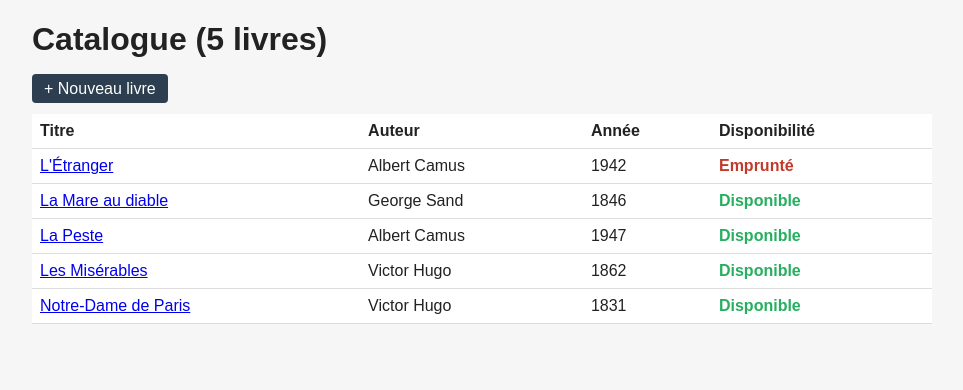
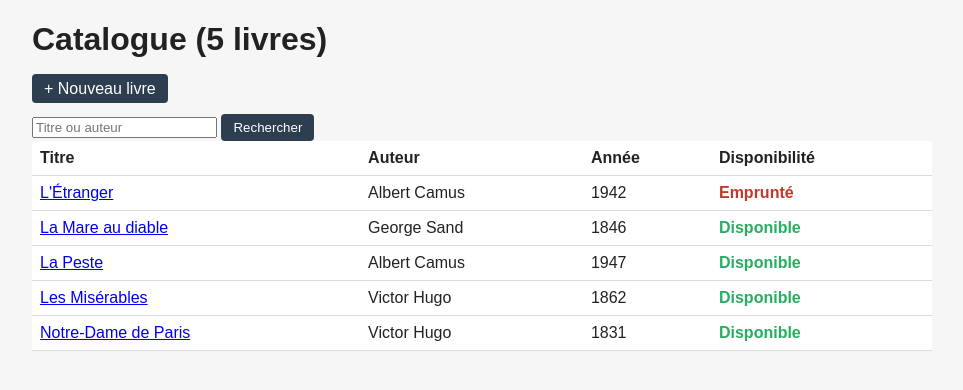
Before and after one commit to saarwaaan-aabii/bibliotheque, a Django app: page / in a window 1280 px wide. Shown: the part 43-433 px from the top of the page, without its empty margins (158-1121 px from the left). Run offline with Django 5.2, Linux system fonts and the light colour scheme; data comes from the database, SQL or seed files in the repository.

Commit message:
Étape 3 : recherche de livres par titre ou auteur (?q=)
Co-Authored-By: Claude Opus 5.5 <noreply@anthropic.com>
Claude-Session: https://claude.ai/code/session_01Qf997hzyFpuzmWR7jweJyb

```diff
--- a/catalogue/templates/catalogue/livre_liste.html
+++ b/catalogue/templates/catalogue/livre_liste.html
@@ -2,6 +2,11 @@
 {% block content %}
 <h1>Catalogue ({{ livres|length }} livre{{ livres|length|pluralize }})</h1>
 <p><a class="btn" href="{% url 'livre_creer' %}">+ Nouveau livre</a></p>
+<form method="get">
+  <input type="search" name="q" value="{{ q }}" placeholder="Titre ou auteur" aria-label="Rechercher un livre">
+  <button type="submit">Rechercher</button>
+  {% if q %}<a href="{% url 'livre_liste' %}">Effacer</a>{% endif %}
+</form>
 <table>
   <thead><tr><th>Titre</th><th>Auteur</th><th>Année</th><th>Disponibilité</th></tr></thead>
   <tbody>
--- a/catalogue/tests.py
+++ b/catalogue/tests.py
@@ -39,3 +39,9 @@ class PagesTests(TestCase):
         self.assertEqual(response.status_code, 200)
         self.assertContains(response, "Les Misérables")
         self.assertContains(response, "Emprunté")
+
+    def test_recherche_par_titre_ou_auteur(self):
+        response = self.client.get("/", {"q": "  camus  "})
+        self.assertEqual([livre.titre for livre in response.context["livres"]], ["L'Étranger", "La Peste"])
+        response = self.client.get("/", {"q": "misérables"})
+        self.assertEqual([livre.titre for livre in response.context["livres"]], ["Les Misérables"])
--- a/catalogue/views.py
+++ b/catalogue/views.py
@@ -1,4 +1,5 @@
 from django.contrib import messages
+from django.db.models import Q
 from django.shortcuts import get_object_or_404, redirect, render
 from django.utils import timezone
 from django.views.decorators.http import require_POST
@@ -9,7 +10,10 @@ from .models import Emprunt, Livre
 
 def livre_liste(request):
     livres = Livre.objects.select_related("auteur")
-    return render(request, "catalogue/livre_liste.html", {"livres": livres})
+    q = request.GET.get("q", "").strip()
+    if q:
+        livres = livres.filter(Q(titre__icontains=q) | Q(auteur__nom__icontains=q))
+    return render(request, "catalogue/livre_liste.html", {"livres": livres, "q": q})
 
 
 def livre_detail(request, pk):
```
